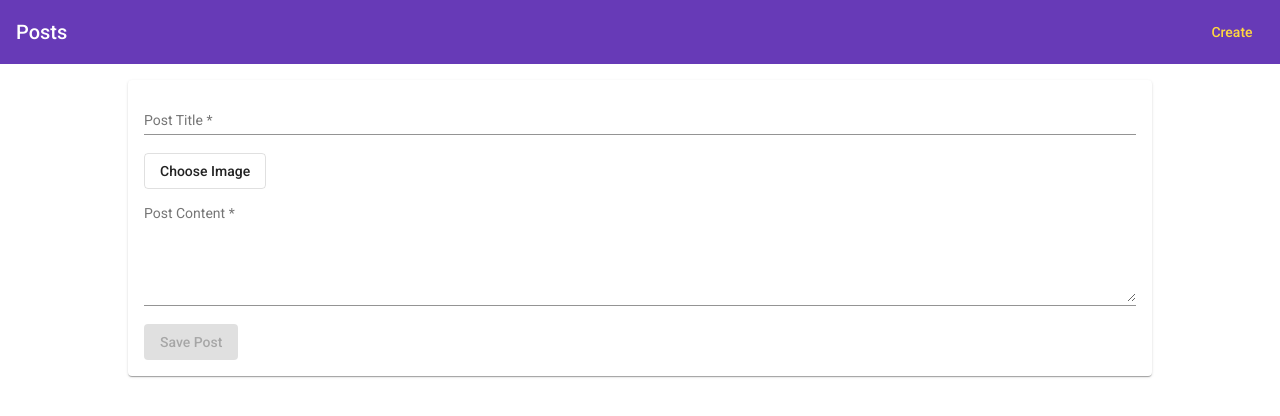
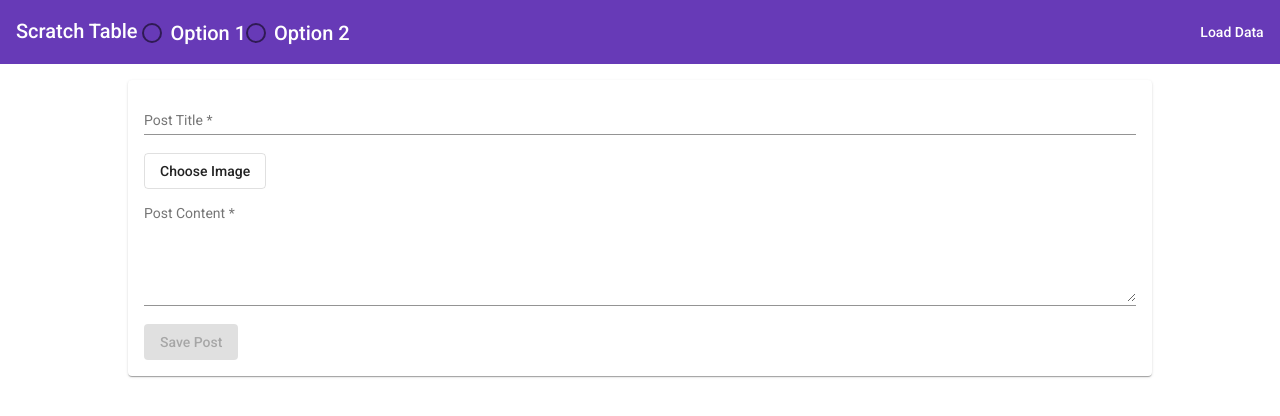
Before and after one commit to coffeemetalcode/angular-node-udemy, an Angular app: page /create in a window 1280 px wide. Shown: the top 416 px of the page. Built offline with nearby package versions, Linux system fonts and the light colour scheme.

Commit message:
scratch component and service

```diff
--- a/src/app/app-routing.module.ts
+++ b/src/app/app-routing.module.ts
@@ -3,9 +3,11 @@ import { RouterModule, Routes } from '@angular/router';
 
 import { PostCreateComponent } from './posts/post-create/post-create.component';
 import { PostListComponent } from './posts/post-list/post-list.component';
+import { ScratchComponent } from './scratch/scratch.component';
 
 const routes: Routes = [
-  { path: '', component: PostListComponent },
+  { path: '', component: ScratchComponent },
+  // { path: '', component: PostListComponent },
   { path: 'create', component: PostCreateComponent },
   { path: 'edit/:id', component: PostCreateComponent }
 ];
--- a/src/app/header/header.component.html
+++ b/src/app/header/header.component.html
@@ -1,14 +1,26 @@
 <mat-toolbar color="primary">
   <span>
-    <a routerLink="/">Posts</a>
+    <!-- <a routerLink="/">Posts</a> -->
+    <a routerLink="/">Scratch Table </a>
+    <mat-radio-group
+      [(ngModel)]="paramOption">
+      <mat-radio-button value="1">Option 1</mat-radio-button>
+      <mat-radio-button value="2">Option 2</mat-radio-button>
+    </mat-radio-group>
   </span>
   <span class="spacer"></span>
   <ul>
     <li>
       <a
+        mat-button
+        (click)="handleLoadData()">
+        Load Data</a>
+    </li>
+    <!-- <li>
+      <a
         mat-button routerLink="/create"
         routerLinkActive="mat-accent">
         Create</a>
-    </li>
+    </li> -->
   </ul>
 </mat-toolbar>
--- a/src/app/header/header.component.ts
+++ b/src/app/header/header.component.ts
@@ -1,4 +1,5 @@
-import { Component } from '@angular/core';
+import { Component, Input } from '@angular/core';
+import { ScratchService } from '../scratch/scratch.service';
 
 @Component({
   selector: 'app-header',
@@ -6,5 +7,13 @@ import { Component } from '@angular/core';
   styleUrls: ['./header.component.css']
 })
 export class HeaderComponent {
+  @Input('ngModel')
+  paramOption: string;
+
+  constructor(private _scratchService: ScratchService) { }
+
+  handleLoadData() {
+    this._scratchService.getData(this.paramOption);
+  }
 
 }
--- /dev/null
+++ b/src/app/scratch/scratch.component.html
@@ -0,0 +1 @@
+<p>scratch works!</p>
--- /dev/null
+++ b/src/app/scratch/scratch.component.ts
@@ -0,0 +1,16 @@
+import { Component, OnInit } from '@angular/core';
+
+@Component({
+  selector: 'app-scratch',
+  templateUrl: './scratch.component.html',
+  styleUrls: ['./scratch.component.css']
+})
+export class ScratchComponent implements OnInit {
+
+  constructor() { }
+
+  ngOnInit(): void {
+
+  }
+
+}
--- /dev/null
+++ b/src/app/scratch/scratch.service.ts
@@ -0,0 +1,14 @@
+import { HttpClient } from '@angular/common/http';
+import { Injectable } from '@angular/core';
+
+@Injectable({
+  providedIn: 'root'
+})
+export class ScratchService {
+
+  constructor(private _http: HttpClient) { }
+
+  getData(option: string) {
+    console.log(option);
+  }
+}
```
Also changed, not shown: src/app/app.module.ts (+8 -2 lines), src/app/scratch/scratch.component.css (added), 2 other files (tests, documents, lock files or other folders).
